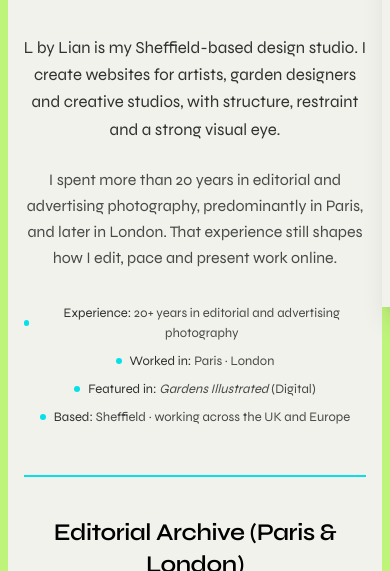
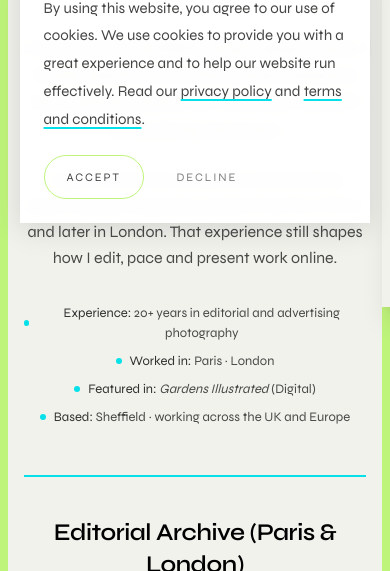
Before and after one commit to lianlicodes-cmd/lbylian-site, a website: page about.html in a window 390 px wide. Shown: the part 529-1100 px from the top of the page. Drawn offline with nearby package versions, Linux system fonts and the light colour scheme.

Commit message:
Update about.html
Cookie Banner

```diff
--- a/about.html
+++ b/about.html
@@ -44,7 +44,8 @@
       content="Soft summer light over a tranquil urban garden photographed by L by Lian."
     />
 
-    <!-- Google Analytics -->
+
+   <!-- Google Analytics (consent-aware) -->
     <script
       async
       src="https://www.googletagmanager.com/gtag/js?id=G-DXRXF5L0DJ"
@@ -54,6 +55,22 @@
       function gtag() {
         dataLayer.push(arguments);
       }
+
+      // Read any previously stored choice before anything loads
+      var lblStored = null;
+      try {
+        lblStored = JSON.parse(localStorage.getItem("lbl-cookie-consent"));
+      } catch (e) {}
+
+      gtag("consent", "default", {
+        ad_storage: "denied",
+        ad_user_data: "denied",
+        ad_personalization: "denied",
+        analytics_storage:
+          lblStored && lblStored.analytics === "granted" ? "granted" : "denied",
+        wait_for_update: 500,
+      });
+
       gtag("js", new Date());
 
       gtag("config", "G-DXRXF5L0DJ");
@@ -1945,5 +1962,177 @@
         </script>
       </div>
     </div>
+
+    <!-- Cookie banner -->
+<div id="cookieBanner" class="cookie-card" role="dialog" aria-describedby="cookieBannerText" hidden>
+  <p id="cookieBannerText" class="cookie-card__text">
+    By using this website, you agree to our use of cookies. We use cookies to
+    provide you with a great experience and to help our website run effectively.
+    Read our <a href="privacy-policy.html" rel="nofollow">privacy policy</a> and
+    <a href="t-and-c.html" rel="nofollow">terms and conditions</a>.
+  </p>
+
+  <div class="cookie-card__actions">
+    <button type="button" id="cookieAccept" class="cookie-btn">Accept</button>
+    <!-- Delete this button if you want Accept only -->
+    <button type="button" id="cookieReject" class="cookie-btn cookie-btn--quiet">Decline</button>
+  </div>
+</div>
+
+<style>
+  .cookie-card {
+    position: fixed;
+    left: calc(var(--frame, 0px) + 20px);
+    bottom: calc(var(--frame, 0px) + 20px);
+    z-index: 60;
+    width: 362px;
+    max-width: calc(100vw - 2 * var(--frame, 0px) - 40px);
+    padding: 26px 24px 24px;
+    display: flex;
+    flex-direction: column;
+    gap: 22px;
+    background: rgba(255, 255, 255, 0.97);
+    backdrop-filter: blur(6px);
+    box-shadow: 0 6px 28px rgba(1, 1, 1, 0.12);
+    font-family: "Syne", system-ui, sans-serif;
+    opacity: 0;
+    transform: translateY(12px);
+    transition: opacity 260ms cubic-bezier(0.2, 0.8, 0.2, 1),
+      transform 260ms cubic-bezier(0.2, 0.8, 0.2, 1);
+  }
+  .cookie-card[data-visible="true"] {
+    opacity: 1;
+    transform: translateY(0);
+  }
+  @media (prefers-reduced-motion: reduce) {
+    .cookie-card { transition: none; }
+  }
+  @media (max-width: 640px) {
+    .cookie-card {
+      left: calc(var(--frame, 0px) + 12px);
+      right: calc(var(--frame, 0px) + 12px);
+      bottom: calc(var(--frame, 0px) + 84px);
+      width: auto;
+      max-width: none;
+    }
+  }
+  .cookie-card__text {
+    margin: 0;
+    font-size: 15px;
+    line-height: 1.85;
+    color: #444443;
+    text-wrap: pretty;
+  }
+  .cookie-card__text a {
+    color: #444443;
+    text-decoration: underline;
+    text-decoration-color: #05e0e9;
+    text-decoration-thickness: 2px;
+    text-underline-offset: 3px;
+  }
+  .cookie-card__text a:hover { color: #010101; }
+  .cookie-card__actions {
+    display: flex;
+    align-items: center;
+    gap: 10px;
+  }
+  .cookie-btn {
+    cursor: pointer;
+    font-family: inherit;
+    font-size: 11.5px;
+    line-height: 1;
+    letter-spacing: 0.16em;
+    text-transform: uppercase;
+    padding: 0 22px;
+    min-height: 44px;
+    border-radius: 999px;
+    border: 1px solid #bff47b;
+    background: transparent;
+    color: #444443;
+    transition: background-color 150ms ease-out, color 150ms ease-out,
+      border-color 150ms ease-out;
+  }
+  .cookie-btn:hover {
+    background: #bff47b;
+    border-color: #bff47b;
+    color: #010101;
+  }
+  .cookie-btn:focus-visible {
+    outline: 2px solid #05e0e9;
+    outline-offset: 3px;
+  }
+  .cookie-btn--quiet {
+    border-color: transparent;
+    color: rgba(68, 68, 67, 0.7);
+  }
+  .cookie-btn--quiet:hover {
+    background: transparent;
+    border-color: rgba(68, 68, 67, 0.3);
+    color: #010101;
+  }
+</style>
+
+<script>
+  (function () {
+    var KEY = "lbl-cookie-consent";
+    var banner = document.getElementById("cookieBanner");
+    if (!banner) return;
+
+    var stored = null;
+    try {
+      stored = JSON.parse(localStorage.getItem(KEY));
+    } catch (e) {}
+
+    function save(choice) {
+      try {
+        localStorage.setItem(
+          KEY,
+          JSON.stringify({ analytics: choice, date: new Date().toISOString(), version: 1 })
+        );
+      } catch (e) {}
+
+      if (typeof gtag === "function") {
+        gtag("consent", "update", { analytics_storage: choice });
+      }
+    }
+
+    function hide() {
+      banner.setAttribute("data-visible", "false");
+      window.setTimeout(function () { banner.hidden = true; }, 280);
+    }
+
+    function show() {
+      banner.hidden = false;
+      window.requestAnimationFrame(function () {
+        banner.setAttribute("data-visible", "true");
+      });
+    }
+
+    document.getElementById("cookieAccept").addEventListener("click", function () {
+      save("granted");
+      hide();
+    });
+
+    var rejectBtn = document.getElementById("cookieReject");
+    if (rejectBtn) {
+      rejectBtn.addEventListener("click", function () {
+        save("denied");
+        hide();
+      });
+    }
+
+    // Any link with href="#cookie-settings" reopens the banner
+    document.addEventListener("click", function (e) {
+      var trigger = e.target.closest('[href="#cookie-settings"]');
+      if (!trigger) return;
+      e.preventDefault();
+      show();
+    });
+
+    if (!stored || (stored.analytics !== "granted" && stored.analytics !== "denied")) {
+      show();
+    }
+  })();
+</script>
   </body>
 </html>
```
